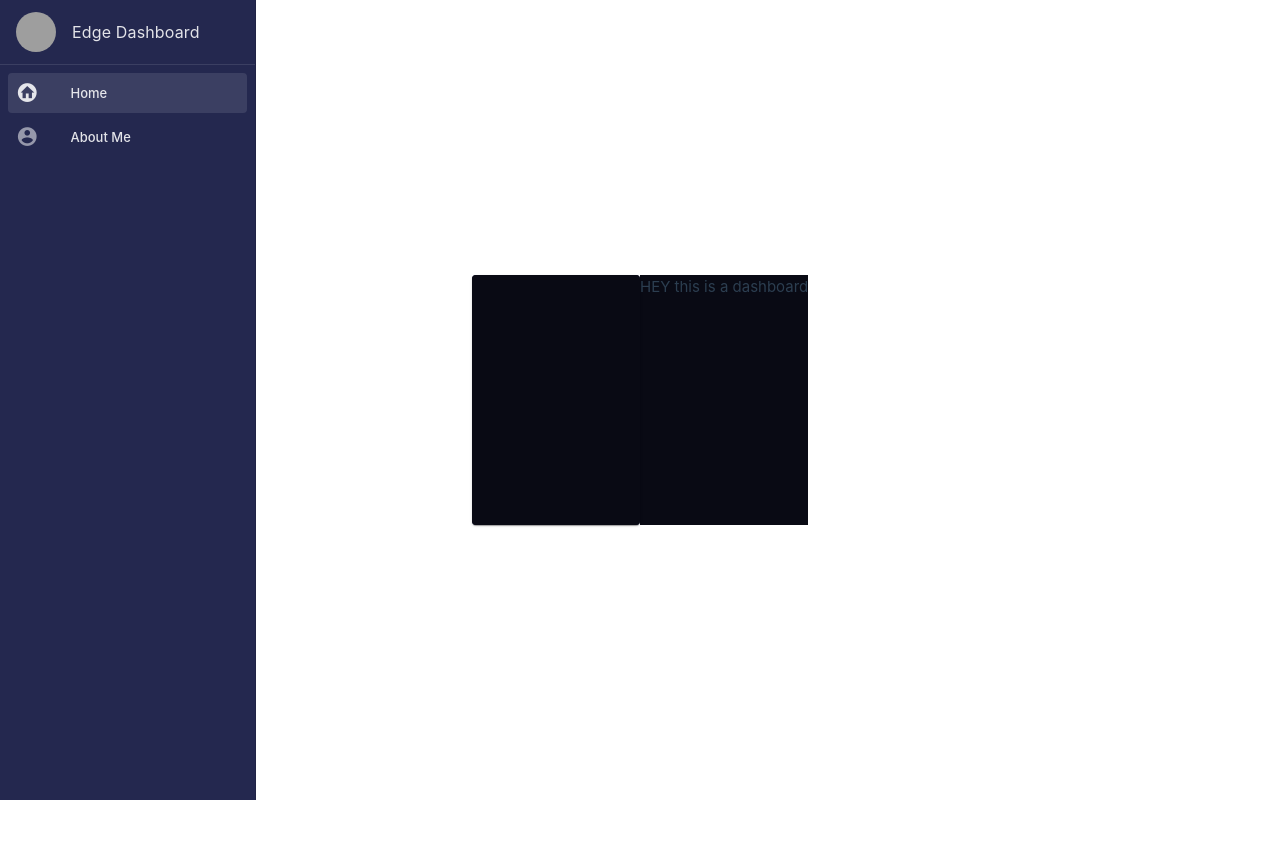
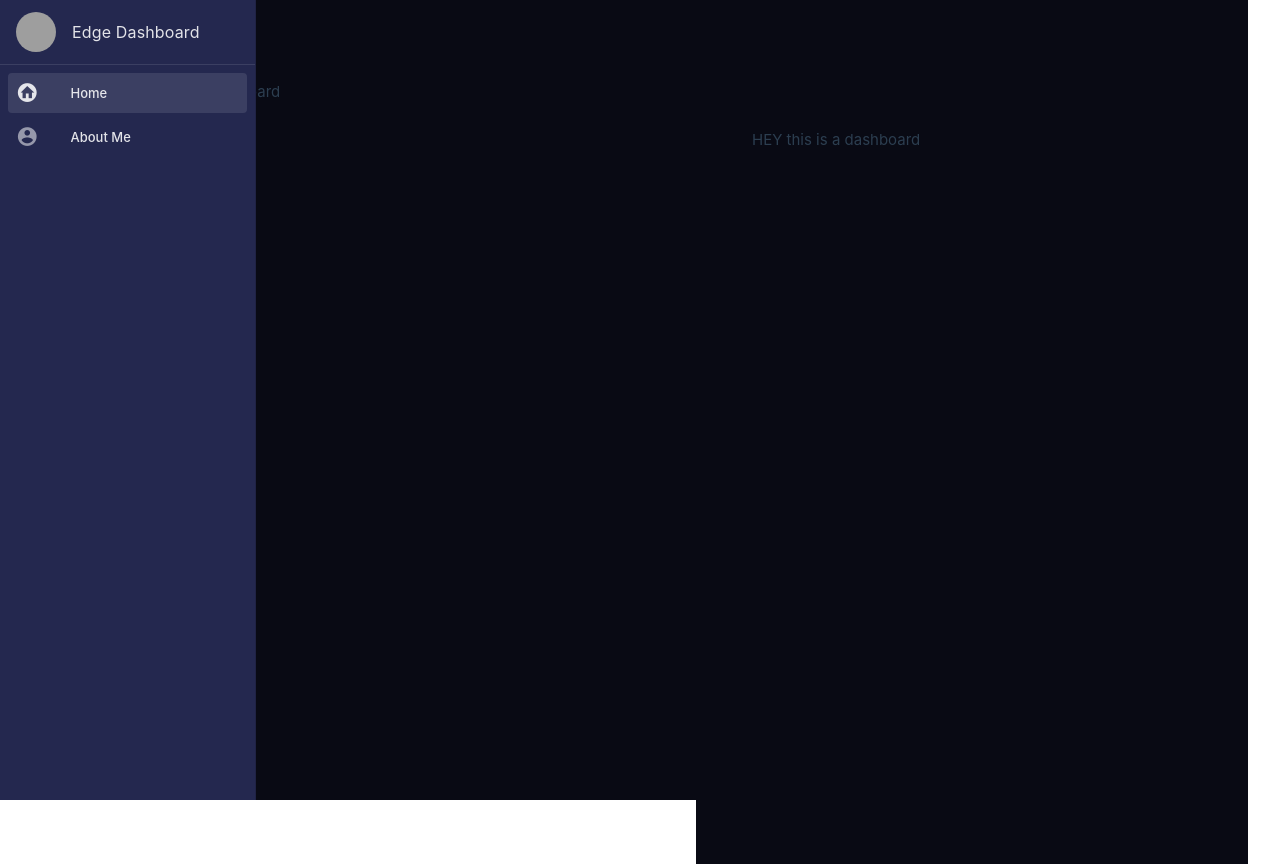
Before and after one commit to CarlosRocha2409/edge-frontend, a Vue app: page / in a window 1280 px wide. Before the commit the page ends 800 px from the top, so only its background shows below. Built offline with nearby package versions, Linux system fonts and the light colour scheme; grey boxes are pictures that could not be loaded; the HTML template or start-up script is replaced by a standard one.

Commit message:
fix/CarlosRocha/Fixing-Nav-Bar

```diff
--- a/src/App.vue
+++ b/src/App.vue
@@ -1,14 +1,13 @@
 <script setup lang="ts">
 import { RouterLink, RouterView } from 'vue-router'
 import HelloWorld from './components/HelloWorld.vue'
-import Nav from './components/nav/NavComponent.vue';
+import Nav from './components/nav/NavComponent.vue'
 </script>
 
 <template>
-  <Nav/>
-
-  <RouterView />
+  <Nav>
+    <RouterView />
+  </Nav>
 </template>
 
-<style scoped>
-</style>
+<style scoped></style>
--- a/src/components/nav/MobileNav.vue
+++ b/src/components/nav/MobileNav.vue
@@ -1,10 +1,9 @@
 <template>
-  <v-card class="mobile-nav">
-    <v-layout>
-      <v-app-bar>
+
+      <v-app-bar class="mobile-nav">
         <v-app-bar-nav-icon variant="text" color="white" @click.stop="drawer = !drawer"></v-app-bar-nav-icon>
 
-        <v-row class="nav-title" >
+        <v-row class="nav-title">
           <img height="30px" width="30px" src="https://xe.network/logo.svg" alt="Avatar" />
           <v-toolbar-title class="ml-2">Edge Dashboard</v-toolbar-title>
         </v-row>
@@ -18,9 +17,9 @@
           <v-list-item prepend-icon="mdi-account-circle" title="About Me" to="/about"></v-list-item>
         </v-list>
       </v-navigation-drawer>
-
-    </v-layout>
-  </v-card>
+      <v-main style="height: 100vh; width: 100%">
+        <slot></slot>
+      </v-main>
 </template>
 <script setup>
 import { ref, watch } from 'vue'
@@ -39,10 +38,11 @@ watch(group, () => {
   @include m.query('md') {
     display: none;
   }
-  .nav-title{
-    margin-left:15px;
+
+  .nav-title {
+    margin-left: 15px;
     display: flex;
-    align-items:center;
+    align-items: center;
   }
 }
 </style>
--- a/src/components/nav/NavComponent.vue
+++ b/src/components/nav/NavComponent.vue
@@ -4,6 +4,23 @@ import MobileNav from './MobileNav.vue'
 </script>
 
 <template>
-  <SideNav />
-  <MobileNav />
+  <v-layout style="height: 100vh; width: 100%">
+    <SideNav>
+      <v-main class="container" style="height: 100vh; width: 100%">
+        <slot></slot>
+      </v-main>
+    </SideNav>
+
+    <MobileNav>
+      <v-main style="height: 100vh; width: 100%">
+        <slot></slot>
+      </v-main>
+    </MobileNav>
+  </v-layout>
 </template>
+
+<style scoped lang="scss">
+.container {
+  padding: 5rem;
+}
+</style>
--- a/src/components/nav/SideNav.vue
+++ b/src/components/nav/SideNav.vue
@@ -1,15 +1,7 @@
 <template>
-  <v-card>
-    <v-layout>
-      <v-navigation-drawer
-        expand-on-hover
-        rail
-      >
+      <v-navigation-drawer expand-on-hover rail>
         <v-list>
-          <v-list-item
-            prepend-avatar="https://xe.network/logo.svg"
-            title="Edge Dashboard"
-          ></v-list-item>
+          <v-list-item prepend-avatar="https://xe.network/logo.svg" title="Edge Dashboard"></v-list-item>
         </v-list>
 
         <v-divider></v-divider>
@@ -20,7 +12,5 @@
         </v-list>
       </v-navigation-drawer>
 
-      <v-main style="height: 250px"></v-main>
-    </v-layout>
-  </v-card>
+        <slot></slot>
 </template>
```
